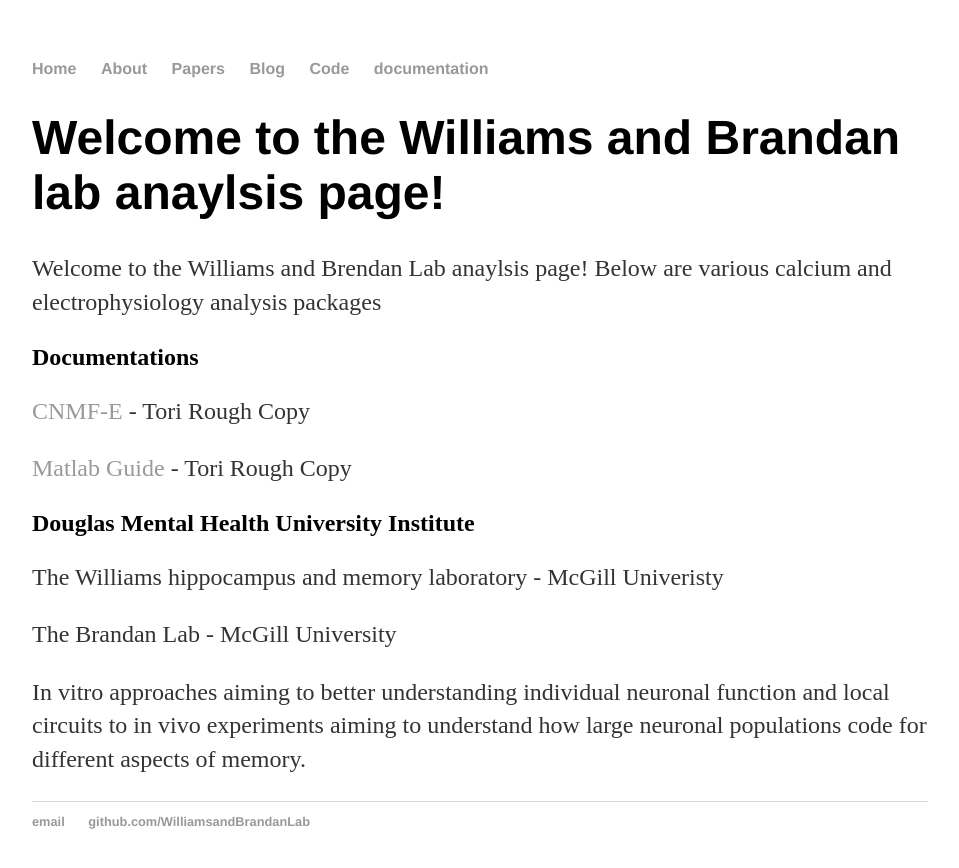
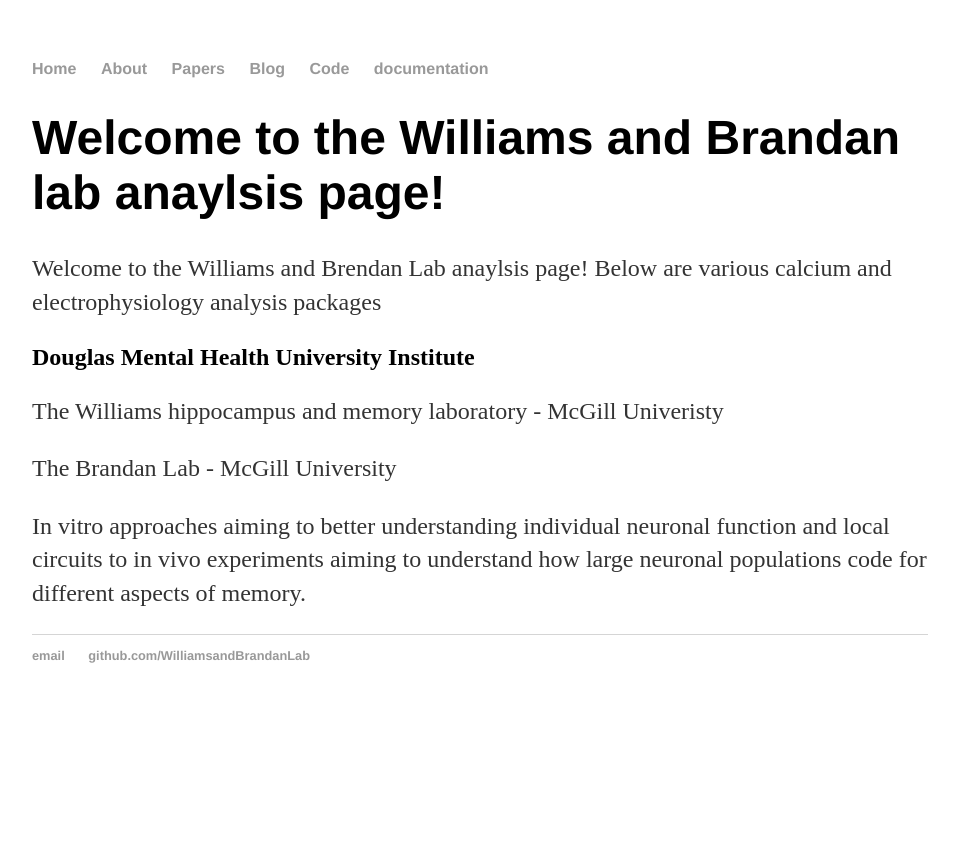
Before and after one commit to WilliamsandBrandanLab/WilliamsandBrandanLab.github.io, a Jekyll site: the page built from index.md, in a window 1280 px wide. Shown: the top 868 px of the page, without its empty margins (160-1119 px from the left). Built offline with Jekyll 4.4.1, drawn with Linux system fonts in a browser that asks for light colours; our own code applies the rules of GitHub Pages for plain Markdown files.

Commit message:
Update index.md

```diff
--- a/index.md
+++ b/index.md
@@ -2,11 +2,6 @@
 Welcome to the Williams and Brendan Lab anaylsis page!
 Below are various calcium and electrophysiology analysis packages
 
-## Documentations
-
-[CNMF-E](https://github.com/WilliamsandBrandanLab/WilliamsandBrandanLab.github.io/blob/master/CNMF%20Manuel%20and%20Flow%20Chart.pdf) - Tori Rough Copy
-
-[Matlab Guide](https://github.com/WilliamsandBrandanLab/WilliamsandBrandanLab.github.io/blob/master/Matlab%20Guide.pdf) - Tori Rough Copy
 
 
 ## Douglas Mental Health University Institute
```
